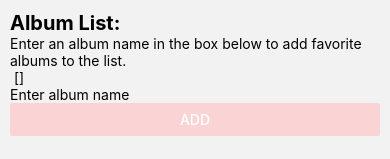
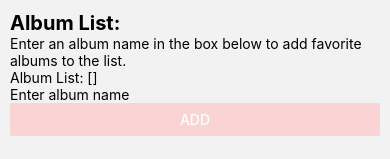
Before and after one commit to anthonyquinn0301/cs153a, a React Native app: screen /SongList in a window 390 px wide. Shown: the part 365-524 px from the top of the page. Built offline with nearby package versions, Linux system fonts and the light colour scheme.

Commit message:
Added some text
Added some text

```diff
--- a/components/SongList.js
+++ b/components/SongList.js
@@ -15,7 +15,7 @@ const SongList = () => {
       <Text>
         Enter an album name in the box below to add favorite albums to the list.
       </Text>
-       <Text> {JSON.stringify(currentValue.log)}</Text>
+       <Text>Album List: {JSON.stringify(currentValue.log)}</Text>
 
       <TextInput
         placeholder="Enter album name"
```
